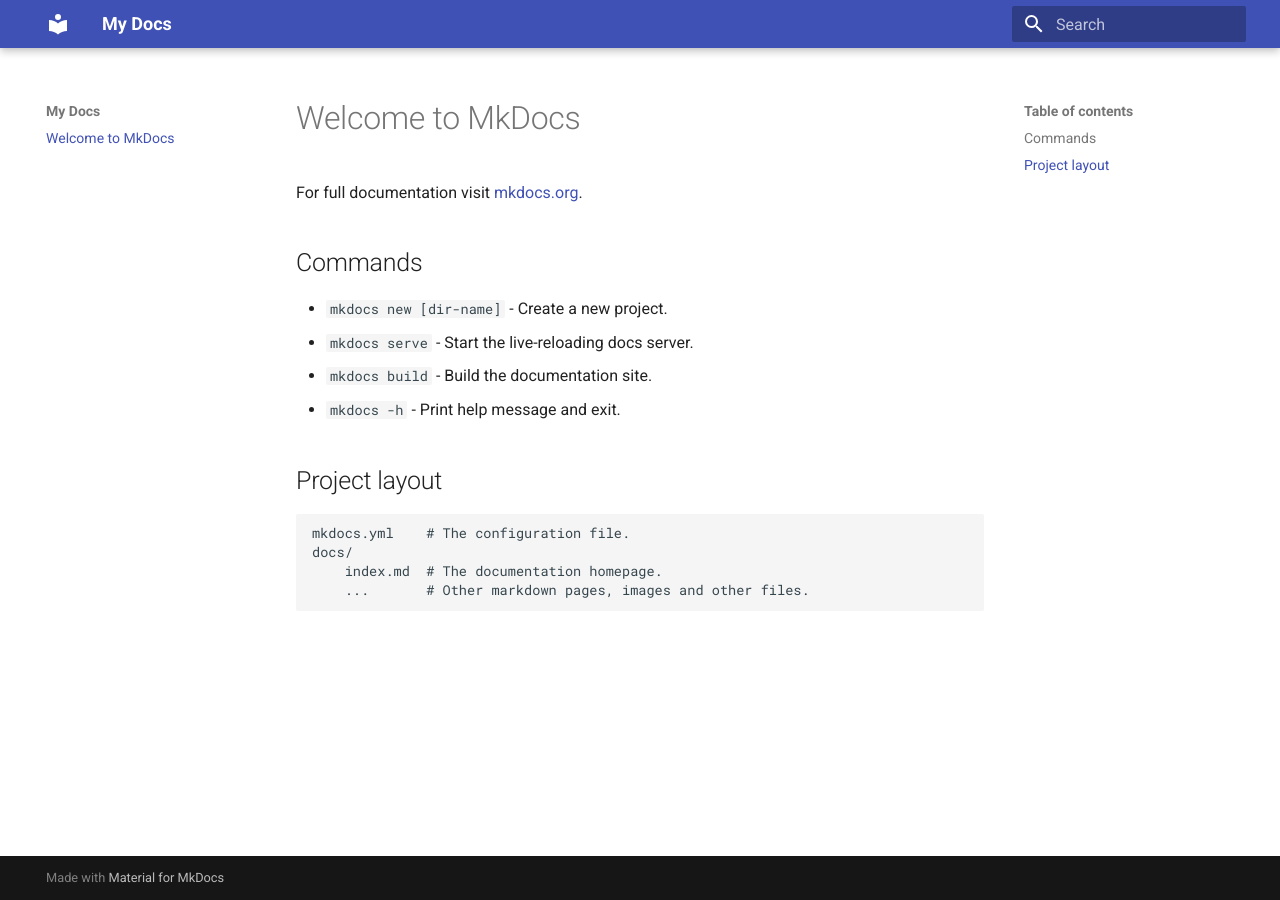
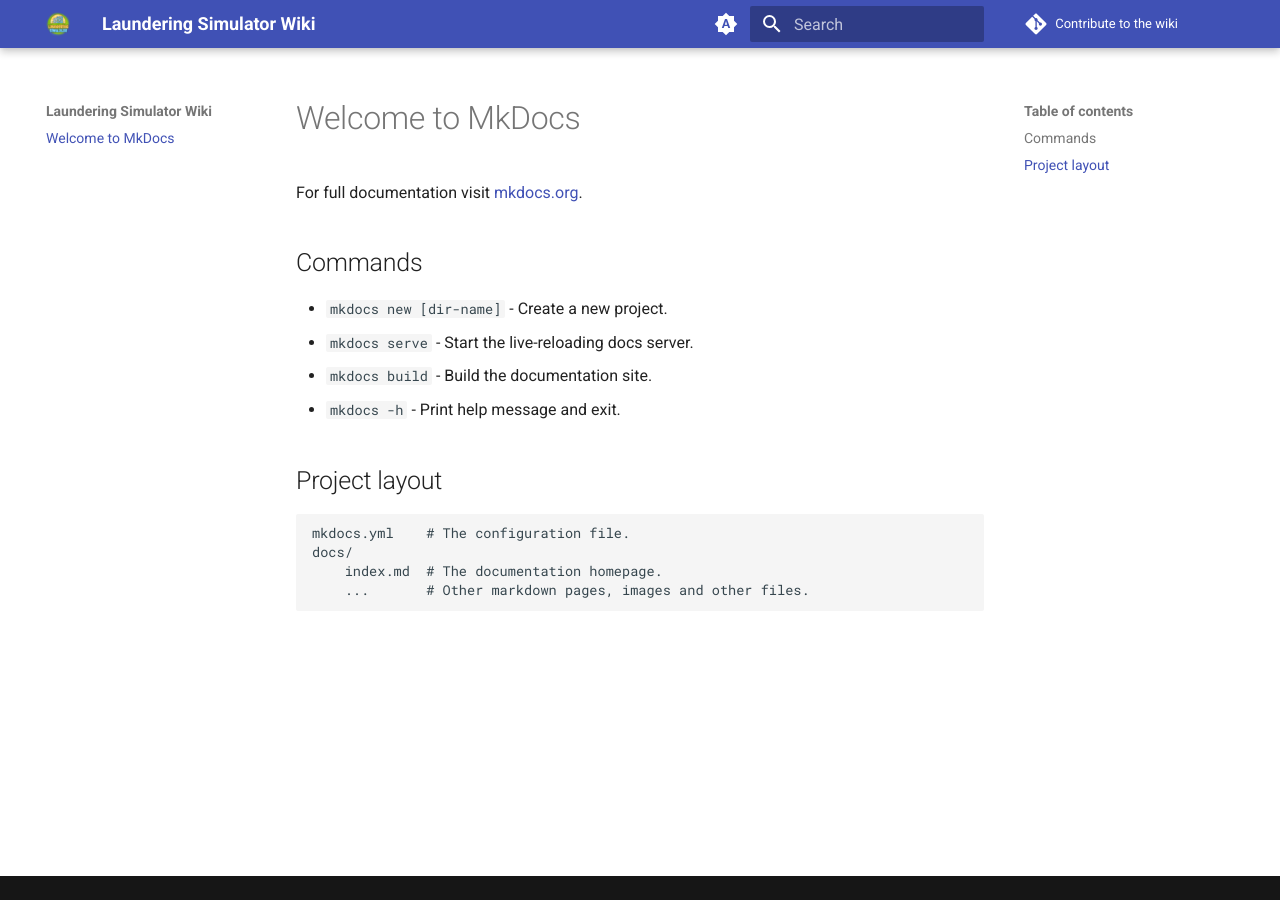
Before and after one commit to CrystalCodingOrg/launderingwiki, an MkDocs documentation site: the page built from docs/index.md, in a window 1280 px wide. Built offline with MkDocs 1.6.1 and Material for MkDocs 9.7.7, drawn with Linux system fonts in a browser that asks for light colours; comment, search, counter and statistics services are not loaded.

```diff
--- a/mkdocs.yml
+++ b/mkdocs.yml
@@ -1,3 +1,33 @@
-site_name: My Docs
+site_name: Laundering Simulator Wiki
 theme:
   name: material
+  logo: assets/favicon.ico
+  favicon: assets/favicon.ico
+  palette:
+    # Palette toggle for automatic mode
+    - media: "(prefers-color-scheme)"
+      toggle:
+        icon: material/brightness-auto
+        name: Switch to light mode
+
+    # Palette toggle for light mode
+    - media: "(prefers-color-scheme: light)"
+      scheme: default
+
+
+      toggle:
+        icon: material/brightness-7
+        name: Switch to dark mode
+
+    # Palette toggle for dark mode
+    - media: "(prefers-color-scheme: dark)"
+      scheme: slate
+      toggle:
+        icon: material/brightness-4
+        name: Switch to system preference
+
+extra:
+  generator: false
+
+repo_url: https://github.com/CrystalCodingOrg/launderingwiki
+repo_name: Contribute to the wiki
```
Also changed, not shown: docs/assets/favicon.ico (added).
